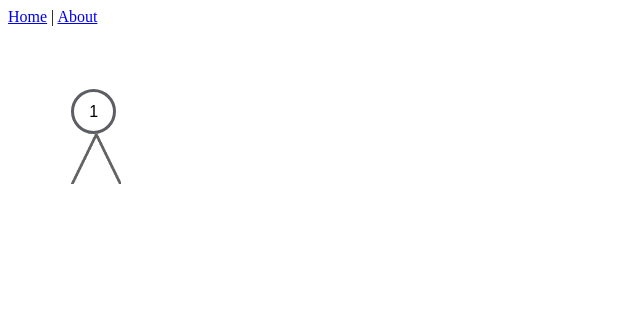
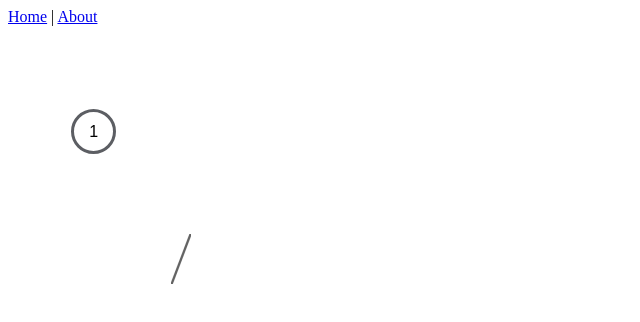
Before and after one commit to Knight4Lancelot/Datastruct-study-helper, a Vue app: page / in a window 1280 px wide. Shown: the top 322 px of the page, without its empty margins (0-640 px from the left). Built offline with nearby package versions, Linux system fonts and the light colour scheme; the HTML template or start-up script is replaced by a standard one.

Commit message:
2022/6/18

```diff
--- a/src/components/TreeCanvas.vue
+++ b/src/components/TreeCanvas.vue
@@ -1,8 +1,17 @@
 <template>
 	<div class='tree-canvas-component'>
-		<treenode class="treenode-show" :valElement="String(1)"></treenode>
-		<!-- :style="{'left':nodePosition.X[0],'top':nodePosition.Y[0]}" -->
-		<treeedge :imgwidth="String(50)" :imgheight="String(50)"></treeedge>
+		<treenode
+			class="tree-node-list"
+			:valElement="String(1)"
+			:style="{'left':nodePosition.X[0],'top':nodePosition.Y[0]}">
+		</treenode>
+		<treeedge
+			class="tree-edge-list"
+			:imgwidth="String(20)"
+			:imgheight="String(50)"
+			:direction="'left'"
+			:style="{'left':edgePosition.X[0],'top':edgePosition.Y[0]}">
+		</treeedge>
 	</div>
 </template>
 
@@ -19,17 +28,39 @@ export default {
   data() {
 	return {
 		nodePosition: {
+			X: ['0px'],
+			Y: ['20px']
+		},
+		edgePosition: {
 			X: ['100px'],
 			Y: ['100px']
 		},
-		edgePosition: {
-			X: [100],
-			Y: [100]
-		},
+		count_each_layer: [],
+		tree: {
+			size: 0,
+			nodes:[]
+		}
+	}
+  },
+  methods: {
+	init_tree() {
+		const n = this.elementList.length
+		this.tree.size = n
+		var i = 0
+		for (i = 0; i < n; i++) {
+			this.tree.nodes.push({
+				val: this.elementList[i],
+				leftchild: (2*i+1<n)?(2*i+1):-1,
+				rightchild: (2*(i+1)<n)?(2*(i+1)):-1,
+			})
+		}
 	}
   },
   mounted() {
-	console.log(this.nodePosition.X[0], this.nodePosition.Y[0])
+	this.init_tree()
+  },
+  props: {
+	elementList: Array
   }
 }
 </script>
@@ -40,7 +71,12 @@ export default {
 	width: 90%;
 	height: 100%;
 }
-.tree-canvas-show {
-	left: 1000px;
+.tree-node-list {
+	position: relative;
+	z-index: 2;
+}
+.tree-edge-list {
+	position: relative;
+	z-index: 1;
 }
 </style>
--- a/src/components/TreeEdge.vue
+++ b/src/components/TreeEdge.vue
@@ -1,6 +1,9 @@
 <template>
 	<div class="edge-attrs">
-		<img src="../assets/both.png" :style="{'width':imgwidth+'px', 'height':imgheight+'px'}" class="img-edge">
+		<img
+			:src="iconShow"
+			:style="{'width':imgwidth+'px', 'height':imgheight+'px'}"
+			class="img-edge">
 	</div>
 </template>
 
@@ -10,7 +13,15 @@ export default {
   components: {},
   props: {
 	imgwidth: String,
-	imgheight: String
+	imgheight: String,
+	direction: String
+  },
+  computed: {
+	iconShow() {
+		if (this.direction==='left') { return require('@/assets/left.png') }
+		else if (this.direction==='right') { return require('@/assets/right.png') }
+		else { return require('@/assets/both.png') }
+	}
   }
 }
 </script>
--- a/src/components/TreeNode.vue
+++ b/src/components/TreeNode.vue
@@ -22,6 +22,11 @@ export default {
 	border: 3px solid #5C5E63;
 	background-color: white;
 	font-size: 16px;
+	user-select: none;
+}
+.tree-node:hover {
+	color: #66B1FF;
+	border: 3px solid #66B1FF;
 	cursor: pointer;
 }
 </style>
--- a/src/views/HomeView.vue
+++ b/src/views/HomeView.vue
@@ -1,6 +1,6 @@
 <template>
   <div>
-    <treecanvas class="tree-canvas-show"></treecanvas>
+    <treecanvas class="tree-canvas-show" :elementList="['1', '2', '3', 'nil', '4', '5', '6', '7']"></treecanvas>
   </div>
 </template>
 
```
